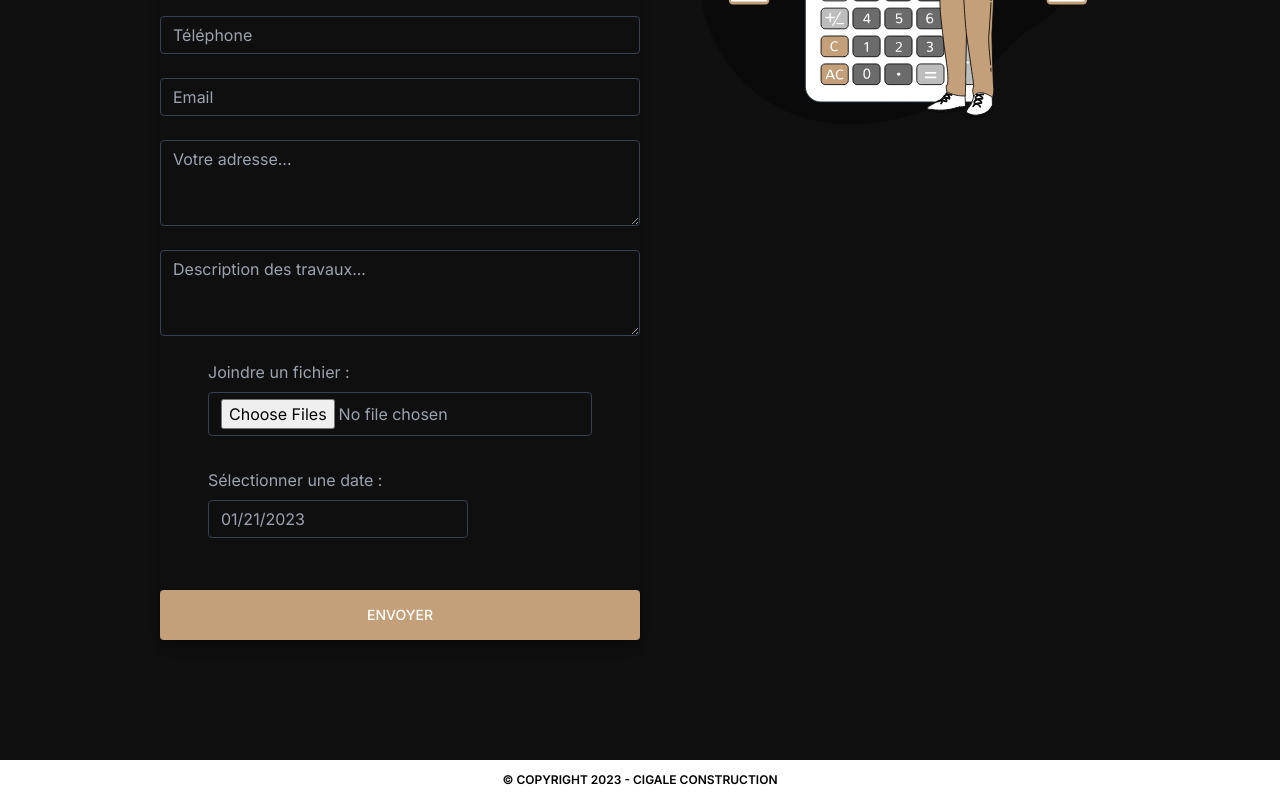
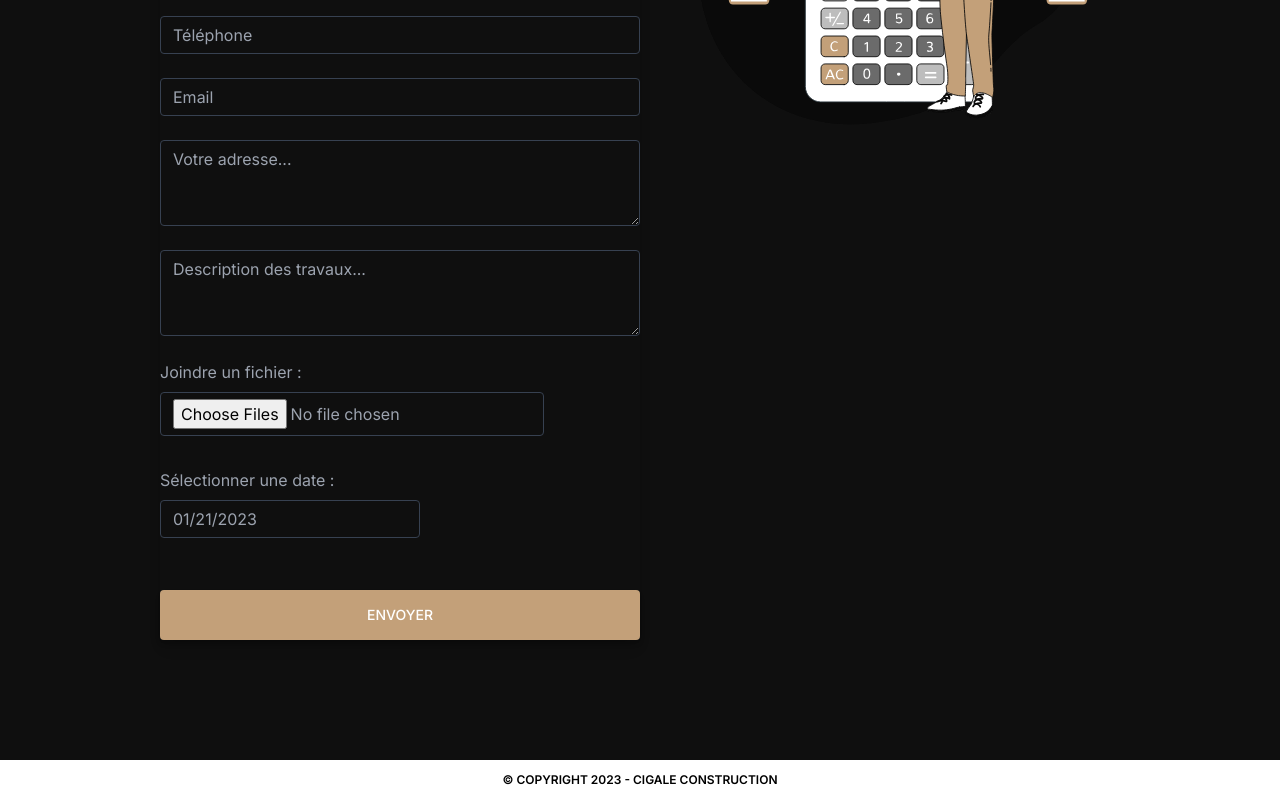
Before and after one commit to manuelfontenelle/cigale-construction, a Next.js app: page /contact in a window 1280 px wide. Shown: the part 846-1646 px from the top of the page. Built offline with nearby package versions, Linux system fonts and the light colour scheme; what tw-elements would draw is missing.

Commit message:
datepicker

```diff
--- a/components/Formulaire.js
+++ b/components/Formulaire.js
@@ -157,7 +157,7 @@ const Formulaire = () => {
 					</div>
 
 					{/* Début piece jointe */}
-					<div className="flex justify-center my-5">
+					<div className="flex justify-left my-5">
 						<div className="mb-3 w-96">
 							<label
 								htmlFor="formFileMultiple"
@@ -188,14 +188,17 @@ const Formulaire = () => {
 						</div>
 					</div>
 					{/* Fin piece jointe */}
-					<div className="flex justify-center my-5">
+					<div className="flex justify-left my-5">
 						<div className="mb-3 w-96">
-							<label htmlFor="floatingInput" className="text-gray-400">
+							<label
+								htmlFor="floatingInput"
+								className="text-gray-400 block mb-2"
+							>
 								Sélectionner une date :
 							</label>
 							<DatePicker
 								selected={startDate}
-								className="block w-full mt-2 px-3 py-1.5 text-base font-normal text-gray-400 bg-[#0f0f0f] bg-clip-padding border border-solid border-gray-700 rounded transition ease-in-out m-0 focus:text-white focus:bg-black focus:border-blue-600 focus:outline-none"
+								className="block w-full px-3 py-1.5 text-base font-normal text-gray-400 bg-[#0f0f0f] bg-clip-padding border border-solid border-gray-700 rounded transition ease-in-out m-0 focus:text-white focus:bg-black focus:border-blue-600 focus:outline-none"
 								onChange={(date) => setStartDate(date)}
 								locale="fr"
 							/>
@@ -221,19 +224,6 @@ const Formulaire = () => {
 							>
 								<i className="fas fa-calendar datepicker-toggle-icon"></i>
 							</button>
-						</div>
-					</div> */}
-
-					{/* <div class="flex items-center justify-center">
-						<div class="datepicker relative form-floating mb-3 xl:w-96">
-							<input
-								type="text"
-								class="form-control block w-full px-3 py-1.5 text-base font-normal text-gray-700 bg-white bg-clip-padding border border-solid border-gray-300 rounded transition ease-in-out m-0 focus:text-gray-700 focus:bg-white focus:border-blue-600 focus:outline-none"
-								placeholder="Select a date"
-							/>
-							<label for="floatingInput" class="text-gray-700">
-								Select a date
-							</label>
 						</div>
 					</div> */}
 
--- a/components/Formulaire2.js
+++ b/components/Formulaire2.js
@@ -146,7 +146,7 @@ const Formulaire = () => {
 					</div> */}
 
 					{/* Début piece jointe */}
-					<div className="flex justify-center my-5">
+					<div className="flex justify-left my-5">
 						<div className="mb-3 w-96">
 							<label
 								htmlFor="formFileMultiple"
```
